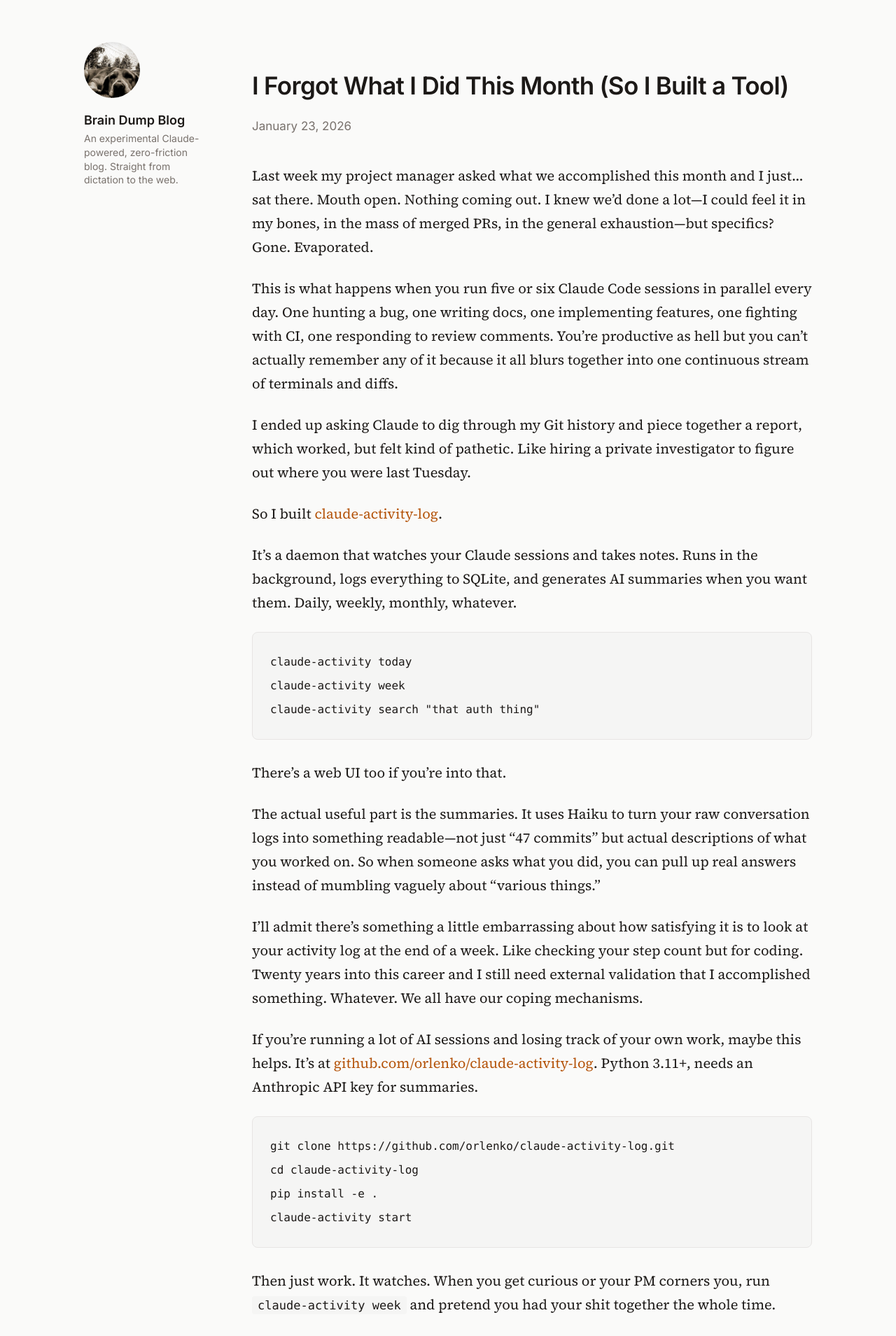
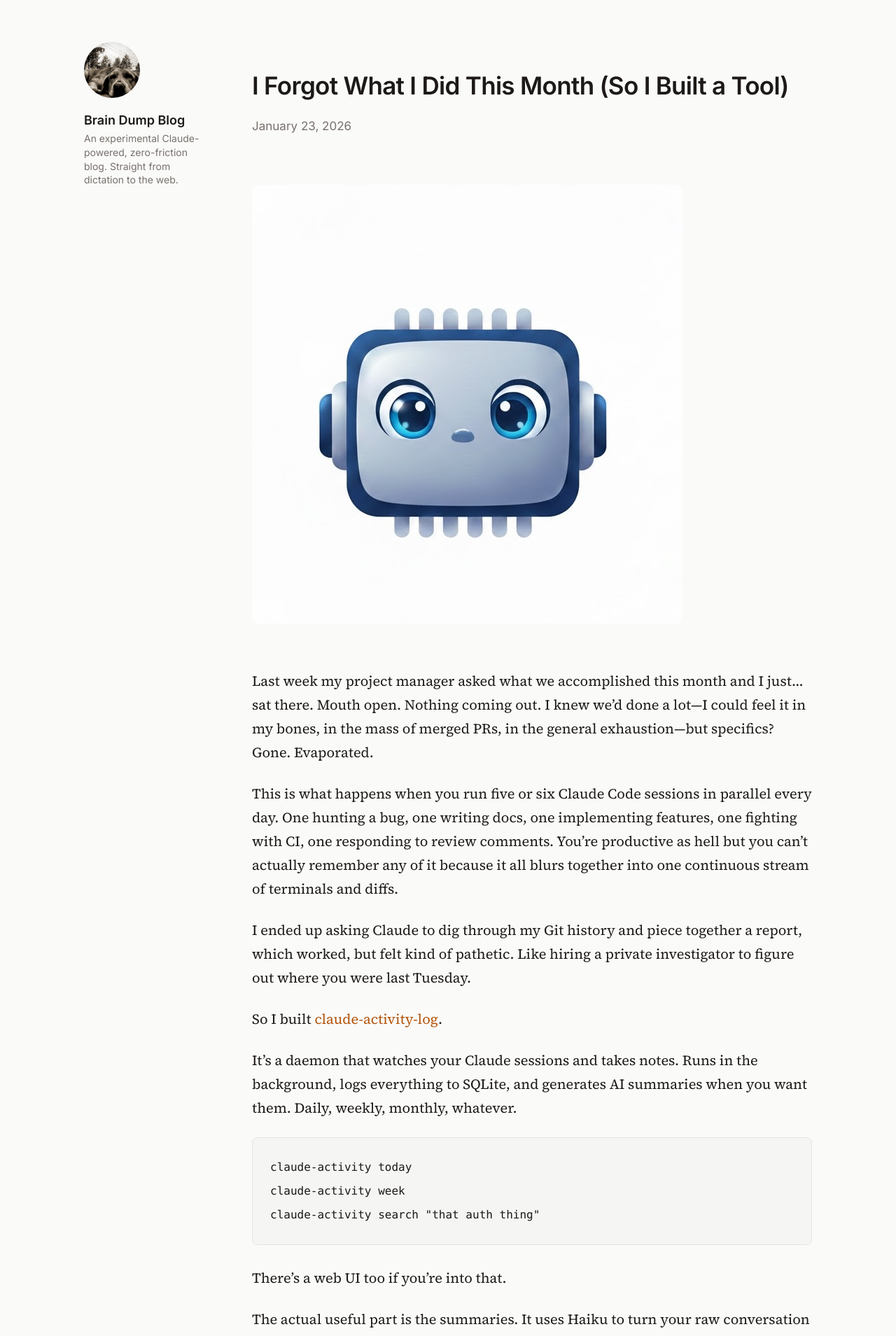
Before and after one commit to orlenko/blog, a Jekyll site: the page built from _posts/2026-01-23-tracking-your-ai-powered-chaos.md, in a window 1280 px wide. Shown: the top 1909 px of the page at 70% size. Built offline with Jekyll 4.4.1, drawn with Linux system fonts in a browser that asks for light colours.

Commit message:
Add robot image to activity logger post
Co-Authored-By: Claude Opus 4.5 <noreply@anthropic.com>

```diff
--- a/_posts/2026-01-23-tracking-your-ai-powered-chaos.md
+++ b/_posts/2026-01-23-tracking-your-ai-powered-chaos.md
@@ -1,7 +1,10 @@
 ---
 title: "I Forgot What I Did This Month (So I Built a Tool)"
 date: 2026-01-23 09:00:00 +0000
+image: /assets/images/robot.jpg
 ---
+
+![Claude Activity Logger]({{ site.baseurl }}/assets/images/robot.jpg)
 
 Last week my project manager asked what we accomplished this month and I just... sat there. Mouth open. Nothing coming out. I knew we'd done a lot—I could feel it in my bones, in the mass of merged PRs, in the general exhaustion—but specifics? Gone. Evaporated.
 
```
Also changed, not shown: assets/images/robot.jpg (added).
